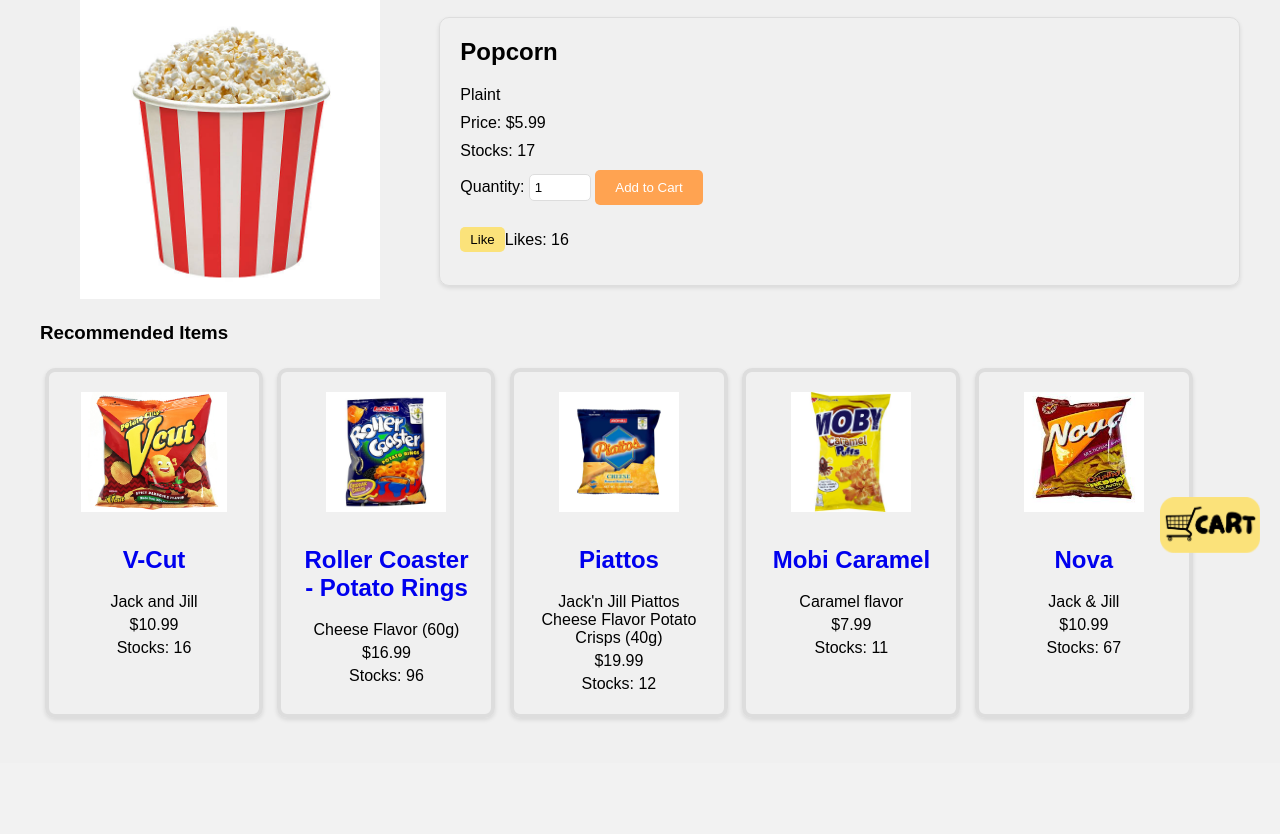
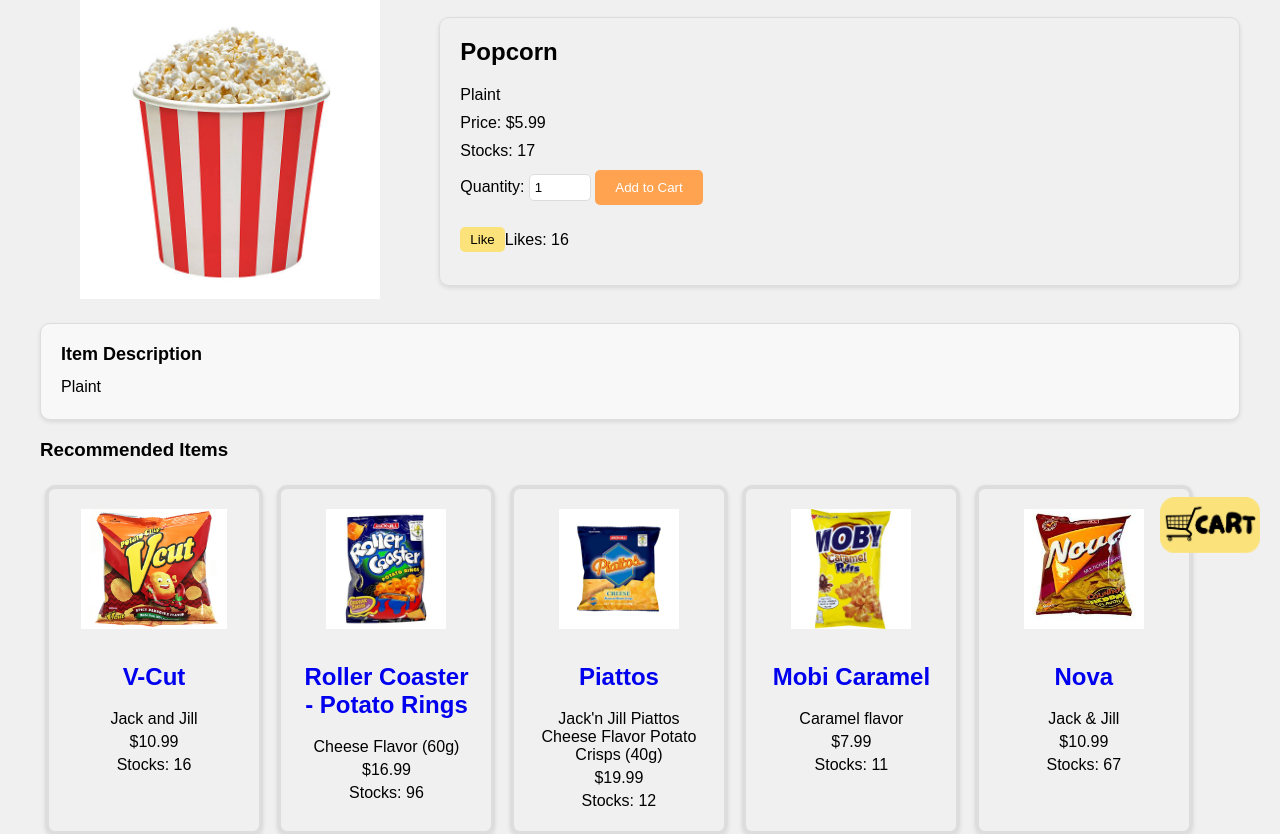
Before and after one commit to aaaar0n/Streat_Flavorites, a Django app: page /item/8/ in a window 1280 px wide. Shown: the part 227-1061 px from the top of the page. Before the commit the page ends 947 px from the top, so only its background shows below. Run offline with Django 4.2, Linux system fonts and the light colour scheme; data comes from the database, SQL or seed files in the repository.

Commit message:
Added a descrition box in item_details.html

```diff
--- a/streat_flavorites/static/css/item_details_styles.css
+++ b/streat_flavorites/static/css/item_details_styles.css
@@ -123,3 +123,24 @@
     .recommended-items .item-stock {
         margin: 5px 0; /* Add small margin between other item details */
     }
+
+    .item-description-box {
+        background-color: #f8f8f8;
+        border: 1px solid #ddd;
+        border-radius: 10px;
+        padding: 20px;
+        margin-top: 20px;
+        box-shadow: 0px 2px 4px rgba(0, 0, 0, 0.1);
+    }
+
+    .item-description-box h3 {
+        margin: 0;
+        padding-bottom: 10px;
+        font-size: 18px;
+        font-weight: bold;
+    }
+
+    .item-description-box p {
+        margin: 0;
+        line-height: 1.5;
+    }
--- a/streat_flavorites/templates/item_detail.html
+++ b/streat_flavorites/templates/item_detail.html
@@ -28,6 +28,11 @@
                     <p>Likes: <span id="like-count">{{ item.likes }}</span></p>
                 </div>
             </div>
+        </div>
+
+        <div class="item-description-box">
+            <h3>Item Description</h3>
+            <p>{{ item.description }}</p>
         </div>
 
         <div class="recommended-items">
```
